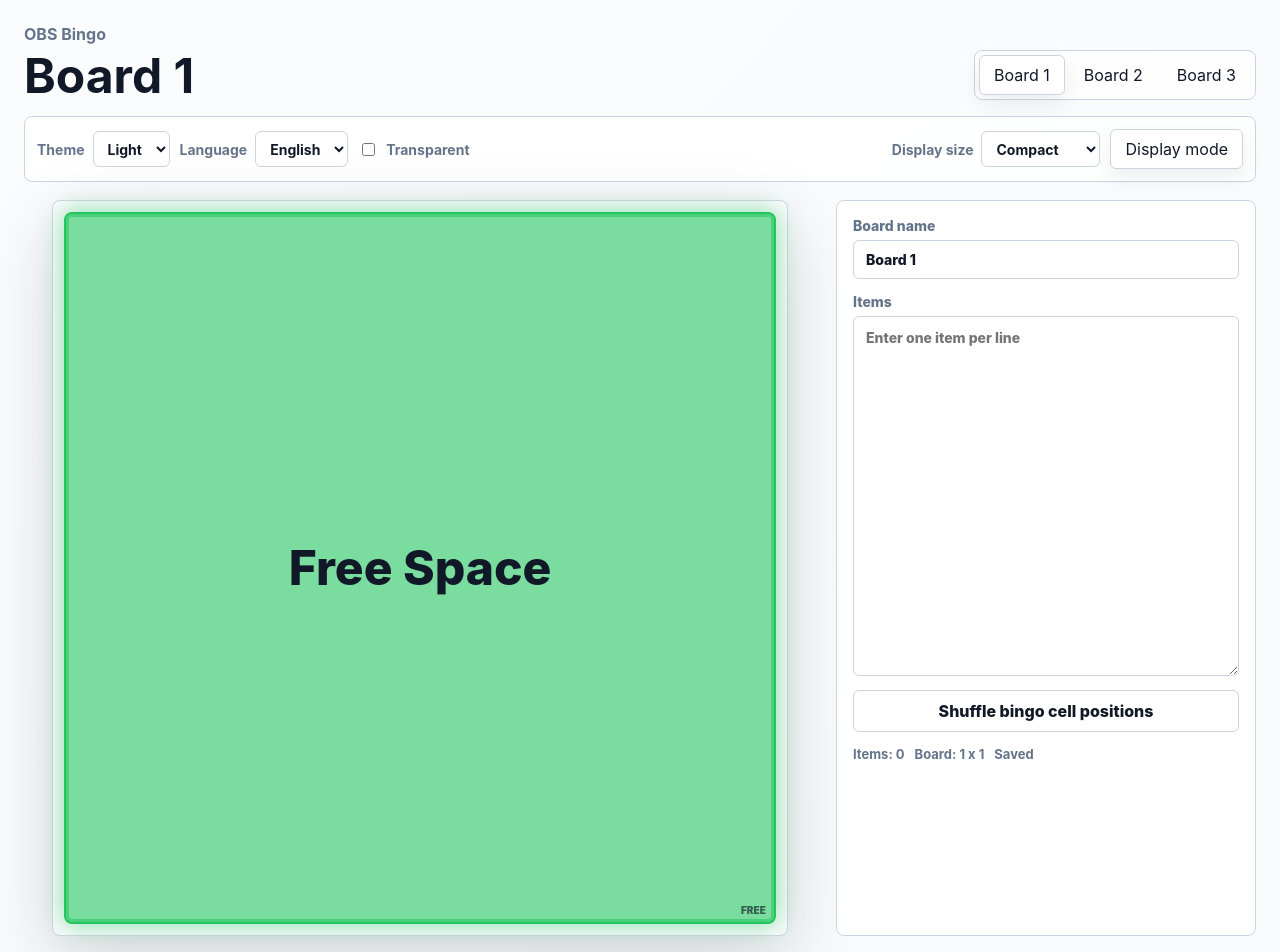
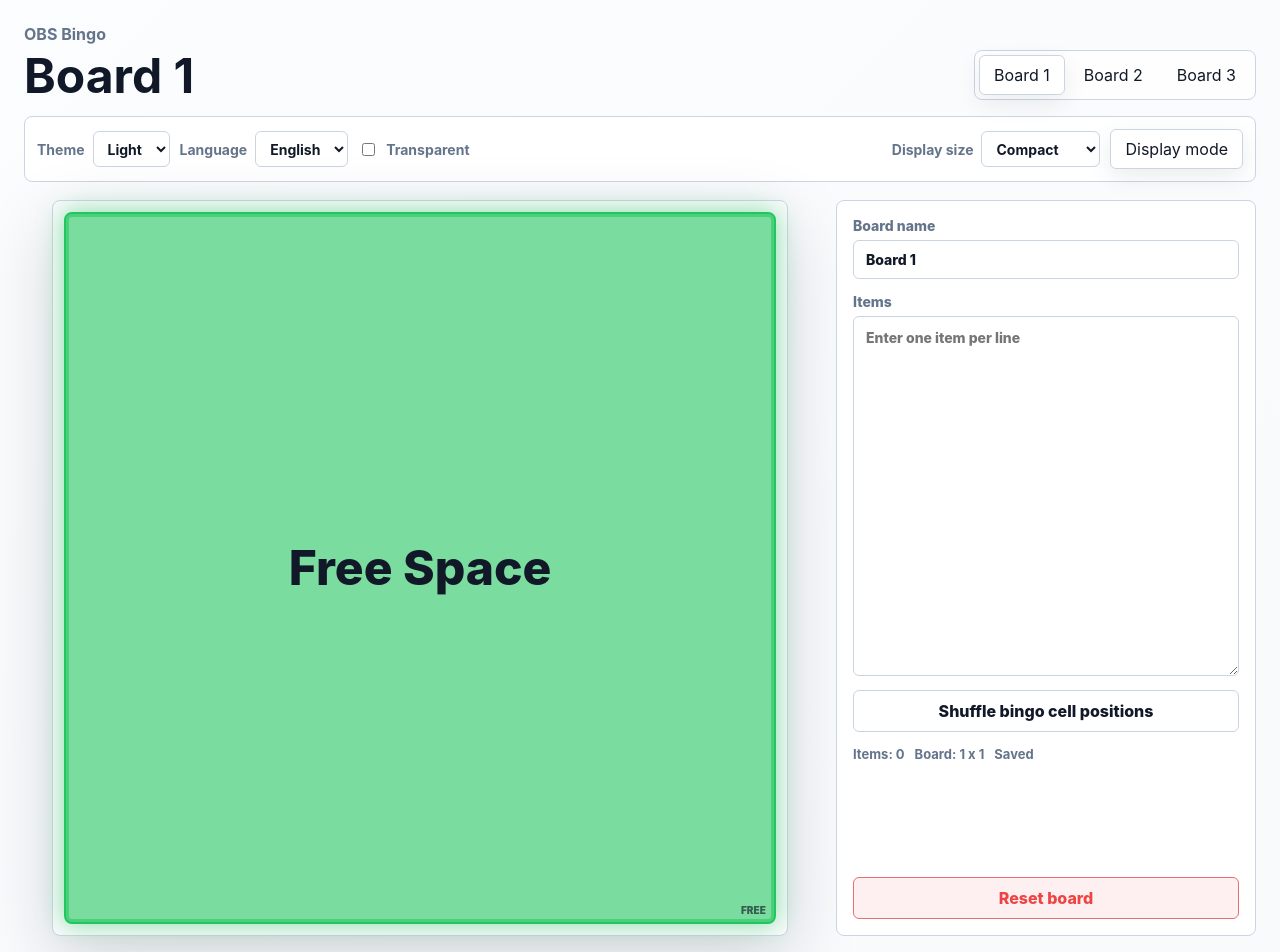
Before and after one commit to utagestudio/bingo, a React (Vite) app: page / in a window 1280 px wide. Shown: the top 952 px of the page. Built offline with nearby package versions, Linux system fonts and the light colour scheme.

Commit message:
Add active board reset action
右側の編集パネル最下部に初期状態に戻すボタンを追加しました。現在開いているビンゴスロットだけをデフォルト状態へ戻し、他のスロットやアプリ全体の設定には影響しないようにしています。

```diff
--- a/src/App.tsx
+++ b/src/App.tsx
@@ -27,6 +27,7 @@ export function App() {
     setTheme,
     setTransparentBackground,
     setDisplayScale,
+    resetActiveBoard,
   } = useAppState();
   const t = useMemo(() => createTranslator(state.locale), [state.locale]);
   const lineStatuses = useMemo(
@@ -115,6 +116,7 @@ export function App() {
               onBoardNameChange={updateBoardName}
               onRawInputChange={updateRawInput}
               onShuffle={shuffleBoard}
+              onResetBoard={resetActiveBoard}
             />
           ) : null}
         </div>
--- a/src/components/EditorPanel/EditorPanel.tsx
+++ b/src/components/EditorPanel/EditorPanel.tsx
@@ -10,6 +10,7 @@ type EditorPanelProps = {
   onBoardNameChange: (name: string) => void;
   onRawInputChange: (rawInput: string) => void;
   onShuffle: () => void;
+  onResetBoard: () => void;
 };
 
 export function EditorPanel({
@@ -22,6 +23,7 @@ export function EditorPanel({
   onBoardNameChange,
   onRawInputChange,
   onShuffle,
+  onResetBoard,
 }: EditorPanelProps) {
   return (
     <aside className="editor-panel">
@@ -56,6 +58,13 @@ export function EditorPanel({
         </span>
         <span>{savedLabel}</span>
       </div>
+      <button
+        className="editor-panel__reset"
+        type="button"
+        onClick={onResetBoard}
+      >
+        {t("resetBoard")}
+      </button>
     </aside>
   );
 }
--- a/src/hooks/useAppState.ts
+++ b/src/hooks/useAppState.ts
@@ -18,6 +18,7 @@ import {
 } from "../lib/layout";
 import { parseQuery } from "../lib/query";
 import {
+  createDefaultBoard,
   createDefaultState,
   getInitialLocale,
   loadState,
@@ -208,6 +209,16 @@ export function useAppState() {
     );
   }, []);
 
+  const resetActiveBoard = useCallback(() => {
+    setState((current) => ({
+      ...current,
+      boards: {
+        ...current.boards,
+        [current.activeBoardId]: createDefaultBoard(current.activeBoardId),
+      },
+    }));
+  }, []);
+
   return {
     state,
     activeBoard,
@@ -225,5 +236,6 @@ export function useAppState() {
     setTheme,
     setTransparentBackground,
     setDisplayScale,
+    resetActiveBoard,
   };
 }
--- a/src/lib/i18n.ts
+++ b/src/lib/i18n.ts
@@ -22,7 +22,8 @@ export type TranslationKey =
   | "displaySize"
   | "compact"
   | "standard"
-  | "fit";
+  | "fit"
+  | "resetBoard";
 
 const dictionaries: Record<Locale, Record<TranslationKey, string>> = {
   ja: {
@@ -48,6 +49,7 @@ const dictionaries: Record<Locale, Record<TranslationKey, string>> = {
     compact: "小さめ",
     standard: "通常",
     fit: "ブラウザ合わせ",
+    resetBoard: "初期状態に戻す",
   },
   en: {
     appTitle: "OBS Bingo",
@@ -72,6 +74,7 @@ const dictionaries: Record<Locale, Record<TranslationKey, string>> = {
     compact: "Compact",
     standard: "Standard",
     fit: "Fit browser",
+    resetBoard: "Reset board",
   },
 };
 
--- a/src/styles.css
+++ b/src/styles.css
@@ -403,6 +403,18 @@ input:disabled {
   text-align: center;
 }
 
+.editor-panel__reset {
+  min-height: 42px;
+  margin-top: auto;
+  border: 1px solid color-mix(in srgb, var(--danger), var(--border) 30%);
+  border-radius: 6px;
+  padding: 0 14px;
+  color: var(--danger);
+  background: color-mix(in srgb, var(--danger), transparent 92%);
+  font-weight: 800;
+  text-align: center;
+}
+
 .editor-panel__meta {
   display: flex;
   flex-wrap: wrap;
```
